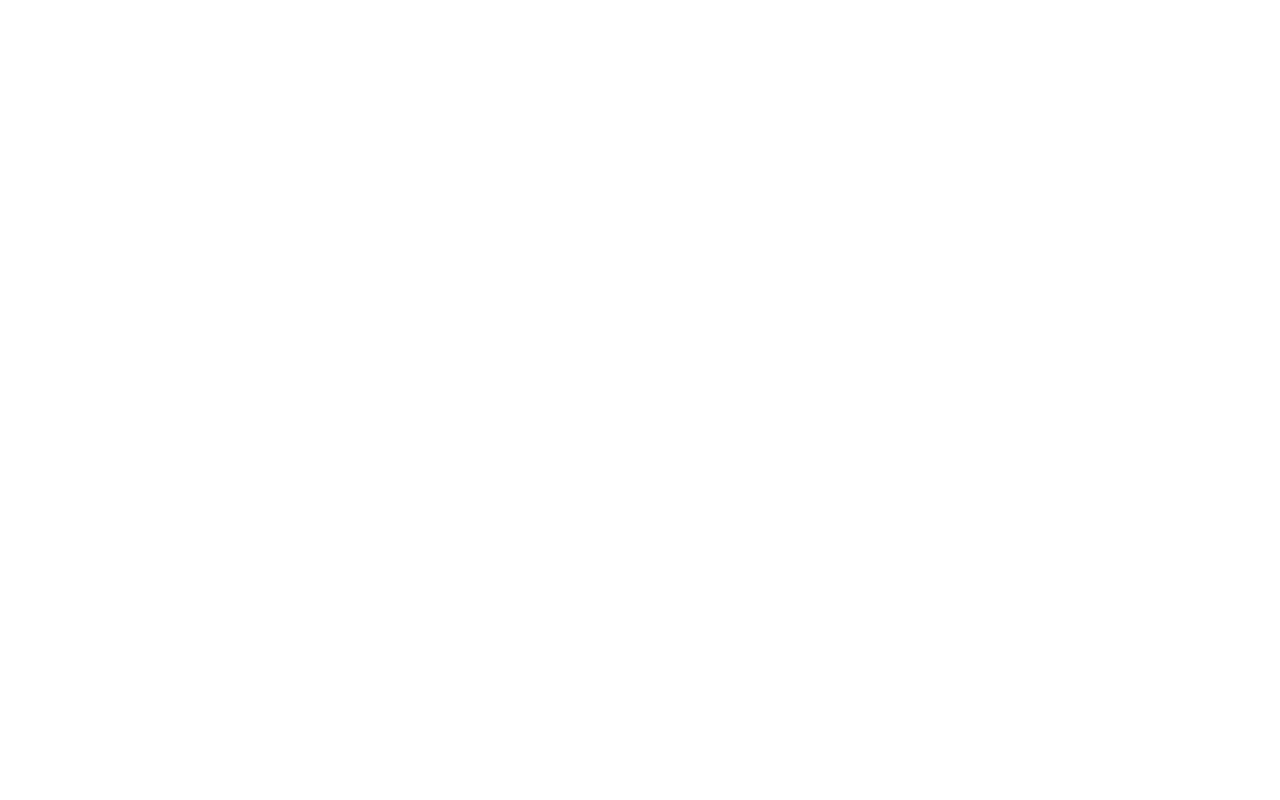
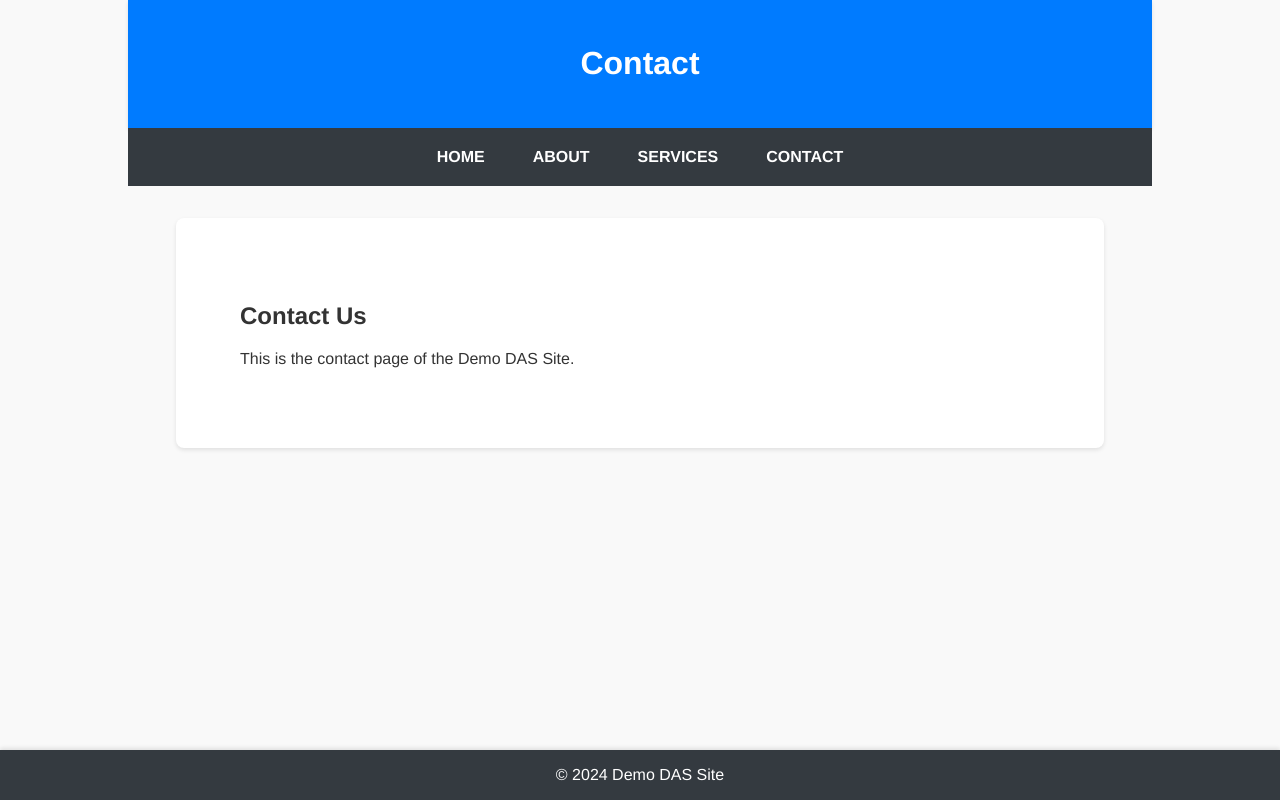
Before and after one commit to derekjackson-das/das-testing, a plain HTML site: page contact.html in a window 1280 px wide. Drawn offline with Linux system fonts and the light colour scheme.

Commit message:
added pages

```diff
--- a/contact.html
+++ b/contact.html
@@ -0,0 +1,27 @@
+<!DOCTYPE html>
+<html lang="en">
+<head>
+    <meta charset="UTF-8">
+    <meta name="viewport" content="width=device-width, initial-scale=1.0">
+    <title>Demo Site</title>
+    <link rel="stylesheet" href="styles/styles.css">
+</head>
+<body>
+    <header>
+        <h1>Contact</h1>
+    </header>
+    <nav>
+        <a href="index.html">Home</a>
+        <a href="about.html">About</a>
+        <a href="services.html">Services</a>
+        <a href="contact.html">Contact</a>
+    </nav>
+    <div class="main-content">
+        <h2>Contact Us</h2>
+        <p>This is the contact page of the Demo DAS Site.</p>
+    </div>
+    <footer>
+        <p>&copy; 2024 Demo DAS Site</p>
+    </footer>
+</body>
+</html>
```
Also changed, not shown: about.html (+1 -1 lines), index.html (+6 -0 lines), services.html (+27 -0 lines).
